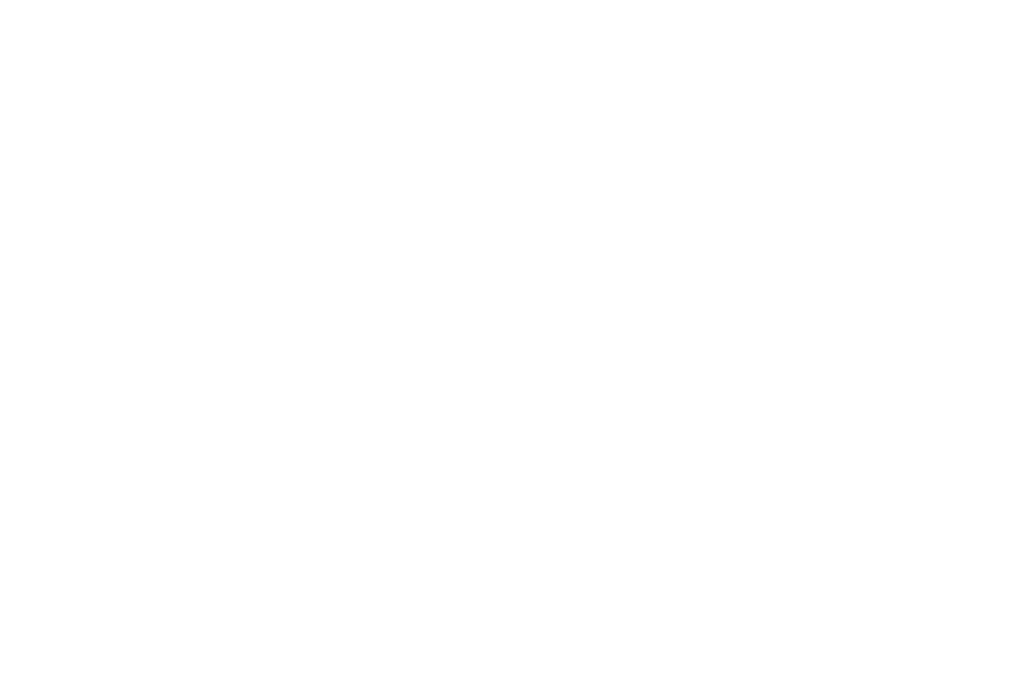
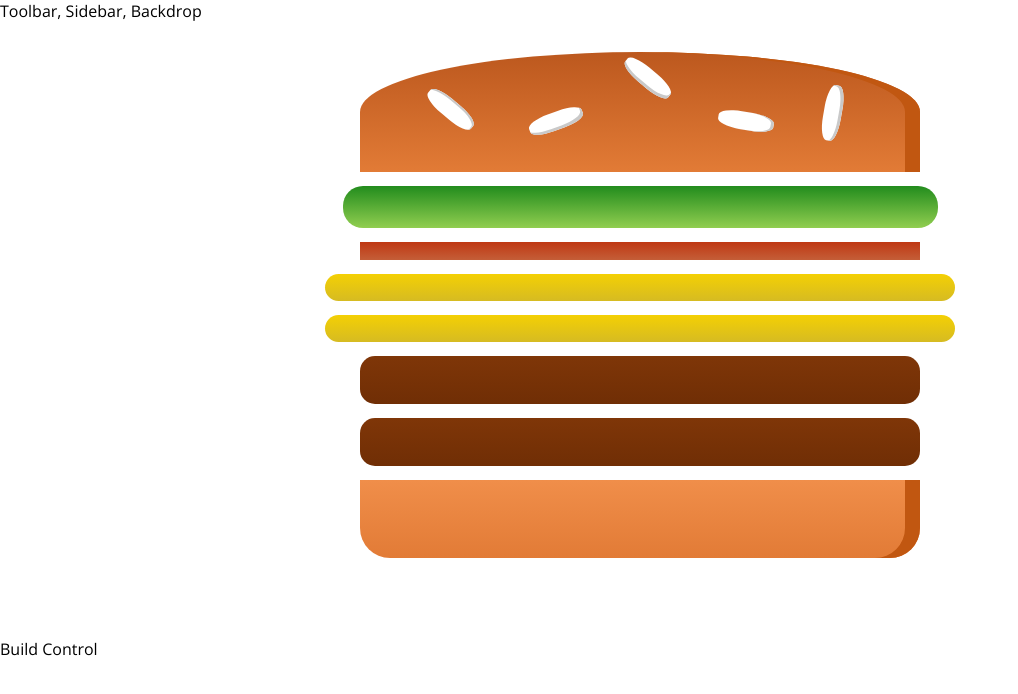
Before and after one commit to kunalrs/burger-builder, a React (Create React App) app: page / in a window 1280 px wide. Shown: the top 694 px of the page, without its empty margins (0-1018 px from the left). Built offline with nearby package versions, Linux system fonts and the light colour scheme.

Commit message:
Create dynamic burger

```diff
--- a/package.json
+++ b/package.json
@@ -6,6 +6,7 @@
     "@testing-library/jest-dom": "^4.2.4",
     "@testing-library/react": "^9.5.0",
     "@testing-library/user-event": "^7.2.1",
+    "prop-types": "^15.7.2",
     "react": "^16.13.1",
     "react-dom": "^16.13.1",
     "react-scripts": "3.4.1"
--- a/src/App.js
+++ b/src/App.js
@@ -1,9 +1,13 @@
 import React from 'react';
+import Layout from './components/Layout/Layout';
+import BurderBuilder from './containers/BurgerBuilder/BurgerBuilder';
 
 function App() {
   return (
     <div>
-
+      <Layout>
+        <BurderBuilder />
+      </Layout>
     </div>
   );
 }
--- /dev/null
+++ b/src/components/Burger/Burger.js
@@ -0,0 +1,24 @@
+import React from 'react';
+import classes from './Burger.module.css';
+import BurgerIngredient from './BurgerIngredient/BurgerIngredient';
+
+const Burger = (props) => {
+
+    const transformedIngredient = Object.keys(props.ingredients)
+        .map(igKey => {
+            return [...Array(props.ingredients[igKey])].map((_, i) =>{
+                return <BurgerIngredient key={igKey + i} type={igKey} />
+            })
+        });
+
+    return (
+
+        <div className={classes.Burger}>
+            <BurgerIngredient type="bread-top" />
+            {transformedIngredient}
+            <BurgerIngredient type="bread-bottom" />
+        </div>
+    )
+};
+
+export default Burger;
--- /dev/null
+++ b/src/components/Burger/Burger.module.css
@@ -0,0 +1,30 @@
+.Burger {
+    width: 100%;
+    margin: auto;
+    height: 250px;
+    overflow: scroll;
+    text-align: center;
+    font-weight: bold;
+    font-size: 1.2rem;
+}
+
+@media (min-width: 500px) and (min-height: 400px) {
+    .Burger {
+        width: 350px;
+        height: 300px;
+    }
+}
+
+@media (min-width: 500px) and (min-height: 401px) {
+    .Burger {
+        width: 450px;
+        height: 400px;
+    }
+}
+
+@media (min-width: 1000px) and (min-height: 700px) {
+    .Burger {
+        width: 700px;
+        height: 600px;
+    }
+}
--- /dev/null
+++ b/src/components/Burger/BurgerIngredient/BurgerIngredient.js
@@ -0,0 +1,47 @@
+import React from 'react';
+import classes from './BurgerIngredient.module.css';
+import PropTypes from 'prop-types';
+
+const BurgerIngredient = (props) => {
+
+    let ingredient = null;
+
+    switch(props.type) {
+        case ('bread-bottom'):
+            ingredient = <div className={classes.BreadBottom}>
+
+            </div>;
+            break;
+        case ('bread-top'):
+            ingredient = (
+                <div className={classes.BreadTop}>
+                    <div className={classes.Seeds1}></div>
+                    <div className={classes.Seeds2}></div>
+                </div>
+            );
+            break;
+        case ('meat'):
+            ingredient = <div className={classes.Meat}></div>;
+            break;
+        case ('cheese'):
+            ingredient = <div className={classes.Cheese}></div>;
+            break;
+        case ('salad'):
+            ingredient = <div className={classes.Salad}></div>;
+            break;
+        case ('bacon'):
+            ingredient = <div className={classes.Bacon}></div>;
+            break;
+        default:
+            ingredient = null;
+            break;
+    }
+
+    return ingredient;
+};
+
+BurgerIngredient.prototype = {
+    type: PropTypes.string.isRequired
+};
+
+export default BurgerIngredient;
--- /dev/null
+++ b/src/components/Burger/BurgerIngredient/BurgerIngredient.module.css
@@ -0,0 +1,113 @@
+.BreadBottom {
+    height: 13%;
+    width: 80%;
+    background: linear-gradient(#F08E4A, #e27b36);
+    border-radius: 0 0 30px 30px;
+    box-shadow: inset -15px 0 #c15711;
+    margin: 2% auto;
+}
+
+.BreadTop {
+    height: 20%;
+    width: 80%;
+    background: linear-gradient(#bc581e, #e27b36);
+    border-radius: 50% 50% 0 0;
+    box-shadow: inset -15px 0 #c15711;
+    margin: 2% auto;
+    position: relative;
+}
+
+.Seeds1 {
+    width: 10%;
+    height: 15%;
+    position: absolute;
+    background-color: white;
+    left: 30%;
+    top: 50%;
+    border-radius: 40%;
+    transform: rotate(-20deg);
+    box-shadow: inset -2px -3px #c9c9c9;
+}
+
+.Seeds1:after {
+    content: "";
+    width: 100%;
+    height: 100%;
+    position: absolute;
+    background-color: white;
+    left: -170%;
+    top: -260%;
+    border-radius: 40%;
+    transform: rotate(60deg);
+    box-shadow: inset -1px 2px #c9c9c9;
+  }
+
+.Seeds1:before {
+    content: "";
+    width: 100%;
+    height: 100%;
+    position: absolute;
+    background-color: white;
+    left: 180%;
+    top: -50%;
+    border-radius: 40%;
+    transform: rotate(60deg);
+    box-shadow: inset -1px -3px #c9c9c9;
+  }
+
+  .Seeds2 {
+    width: 10%;
+    height: 15%;
+    position: absolute;
+    background-color: white;
+    left: 64%;
+    top: 50%;
+    border-radius: 40%;
+    transform: rotate(10deg);
+    box-shadow: inset -3px 0 #c9c9c9;
+  }
+
+  .Seeds2:before {
+    content: "";
+    width: 100%;
+    height: 100%;
+    position: absolute;
+    background-color: white;
+    left: 150%;
+    top: -130%;
+    border-radius: 40%;
+    transform: rotate(90deg);
+    box-shadow: inset 1px 3px #c9c9c9;
+  }
+
+
+.Meat {
+    width: 80%;
+    height: 8%;
+    background: linear-gradient(#7f3608, #702e05);
+    margin: 2% auto;
+    border-radius: 15px;
+}
+
+.Cheese {
+    width: 90%;
+    height: 4.5%;
+    margin: 2% auto;
+    background: linear-gradient(#f4d004, #d6bb22);
+    border-radius: 20px;
+}
+
+.Salad {
+    width: 85%;
+    height: 7%;
+    margin: 2% auto;
+    background: linear-gradient(#228c1d, #91ce50);
+    border-radius: 20px;
+}
+
+.Bacon {
+    width: 80%;
+    height: 3%;
+    background: linear-gradient(#bf3813, #c45e38);
+    margin: 2% auto;
+}
--- /dev/null
+++ b/src/components/Layout/Layout.js
@@ -0,0 +1,16 @@
+import React from 'react';
+import Aux from '../../hoc/Aux';
+import classes from './Layout.module.css';
+
+const Layout = (props) => {
+    return (
+        <Aux>
+            <div>Toolbar, Sidebar, Backdrop</div>
+            <main className={classes.Content}>
+                {props.children}
+            </main>
+        </Aux>
+    );
+}
+
+export default Layout;
--- /dev/null
+++ b/src/components/Layout/Layout.module.css
@@ -0,0 +1,3 @@
+.Content {
+    margin-top: 16px;
+}
--- /dev/null
+++ b/src/containers/BurgerBuilder/BurgerBuilder.js
@@ -0,0 +1,26 @@
+import React, { Component } from 'react';
+import Aux from '../../hoc/Aux';
+import Burger from '../../components/Burger/Burger';
+
+class BurgerBuilder extends Component {
+
+    state = {
+        ingredients: {
+            salad: 1,
+            bacon: 1,
+            cheese: 2,
+            meat: 2
+        }
+    }
+
+    render() {
+        return (
+            <Aux>
+                <Burger ingredients={this.state.ingredients} />
+                <div>Build Control</div>
+            </Aux>
+        );
+    }
+}
+
+export default BurgerBuilder;
--- /dev/null
+++ b/src/hoc/Aux.js
@@ -0,0 +1,3 @@
+const aux = (props) => props.children;
+
+export default aux;
```
